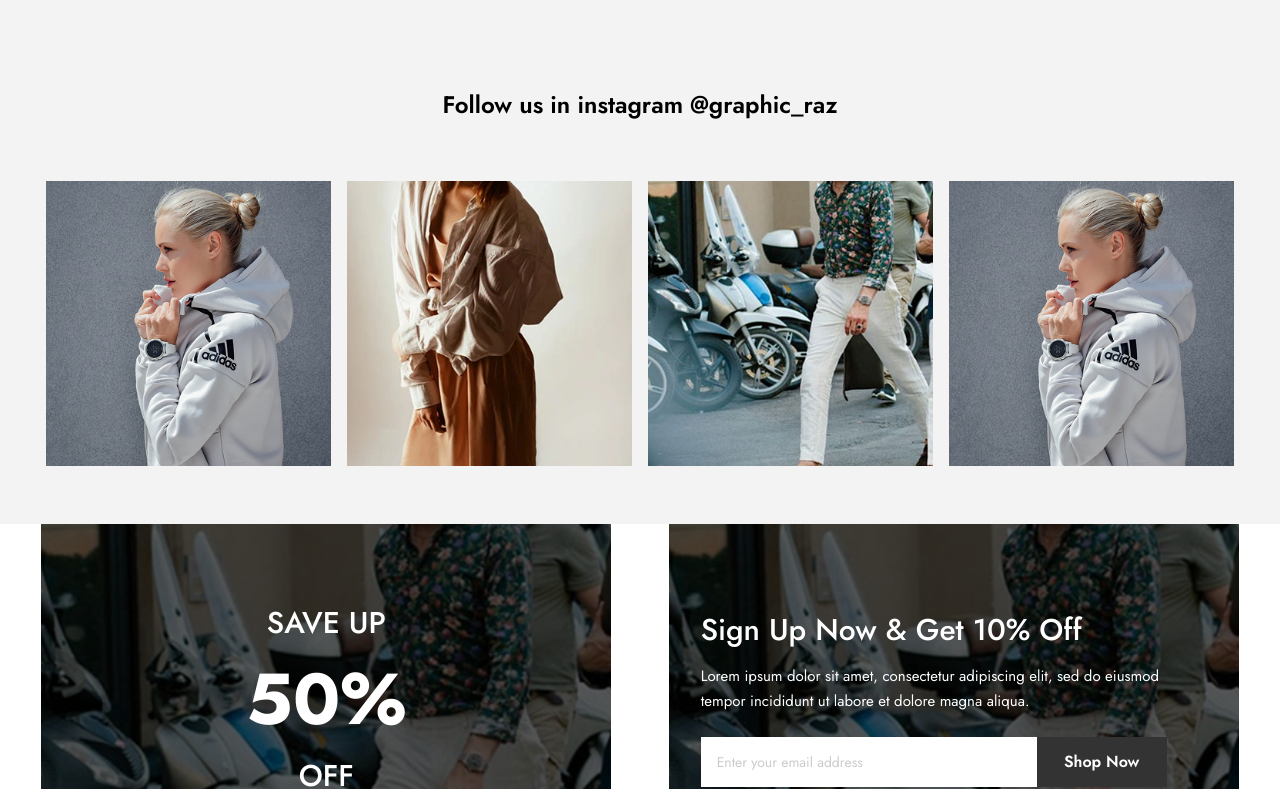
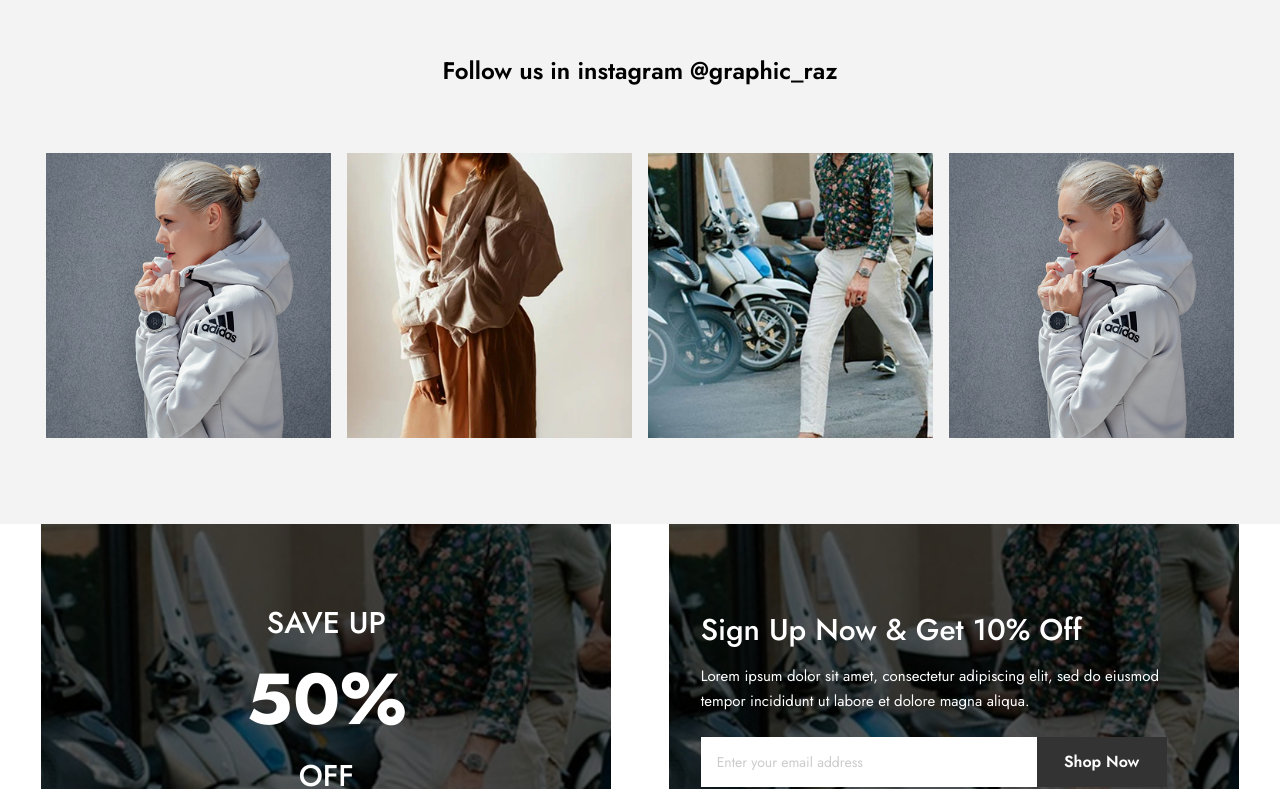
Before and after one commit to nazarMn/eb-raw, a Next.js app: page / in a window 1280 px wide. Shown: the part 4725-5514 px from the top of the page. Built offline with nearby package versions, Linux system fonts and the light colour scheme; no server answers.

Commit message:
added Instagram adaptability

```diff
--- a/components/Instagram/Instagram.jsx
+++ b/components/Instagram/Instagram.jsx
@@ -26,13 +26,13 @@ export default function Instagram() {
         ]
 
   return (
-    <div className="w-full h-[535px] flex flex-col bg-[#F3F3F3]">
+    <div className="w-full h-auto flex flex-col bg-[#F3F3F3] xl:h-[535px]">
 
-        <header className="w-full h-[25%] flex justify-center items-end"><h2 className="font-semibold text-[24px] text-[#000000]">Follow us in instagram @graphic_raz</h2></header>
+        <header className="w-full h-[100px] flex justify-center items-end pt-8"><h2 className="font-semibold text-[24px] text-[#000000] text-center">Follow us in instagram @graphic_raz</h2></header>
 
 
 
-<div className="w-full h-[75%] flex justify-center items-center gap-4">
+<div className="w-full h-auto flex justify-center items-center gap-4 flex-wrap pt-16 pb-16">
 
 {InstImg.map((card, index) => (
 
```
